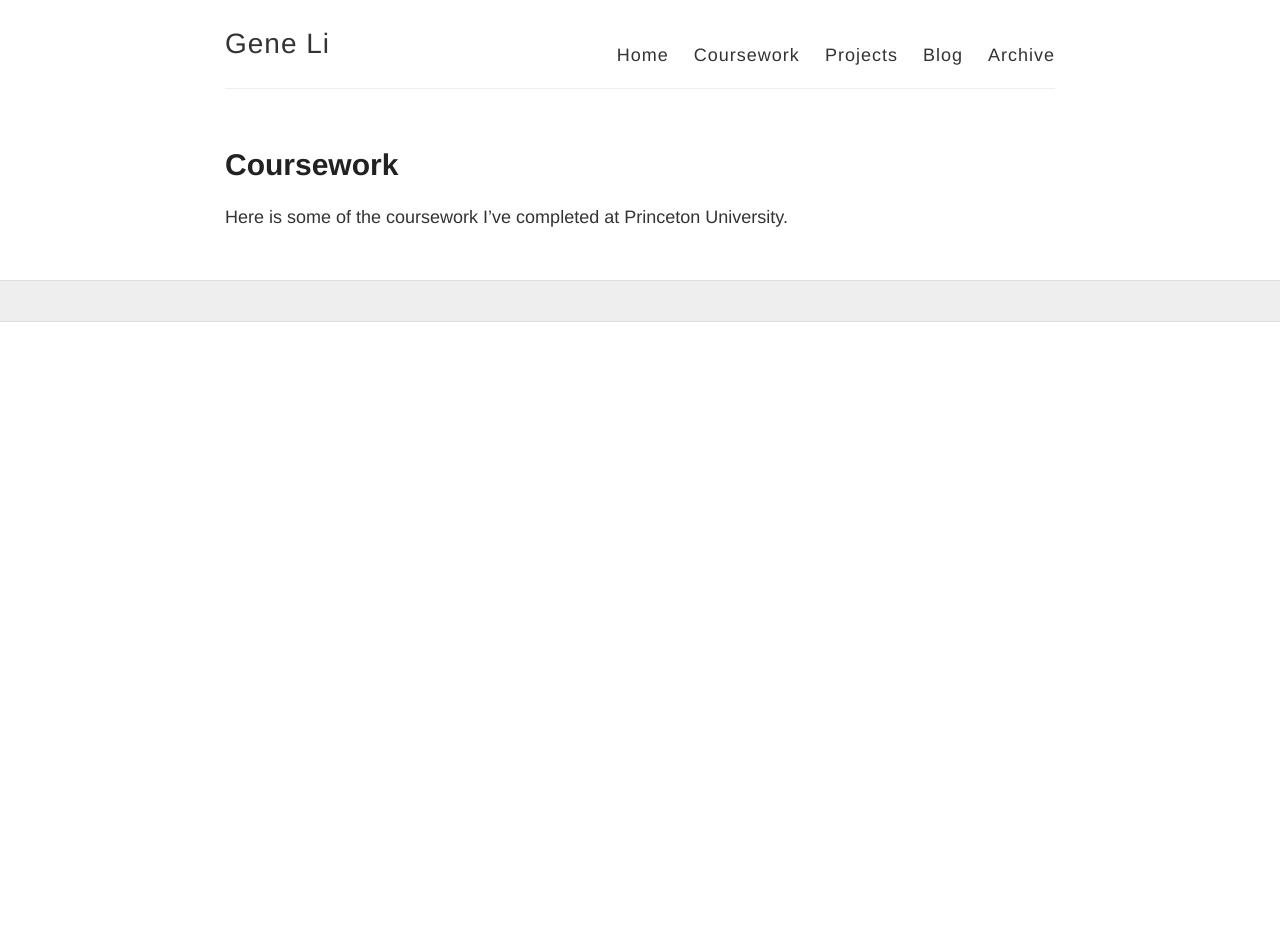
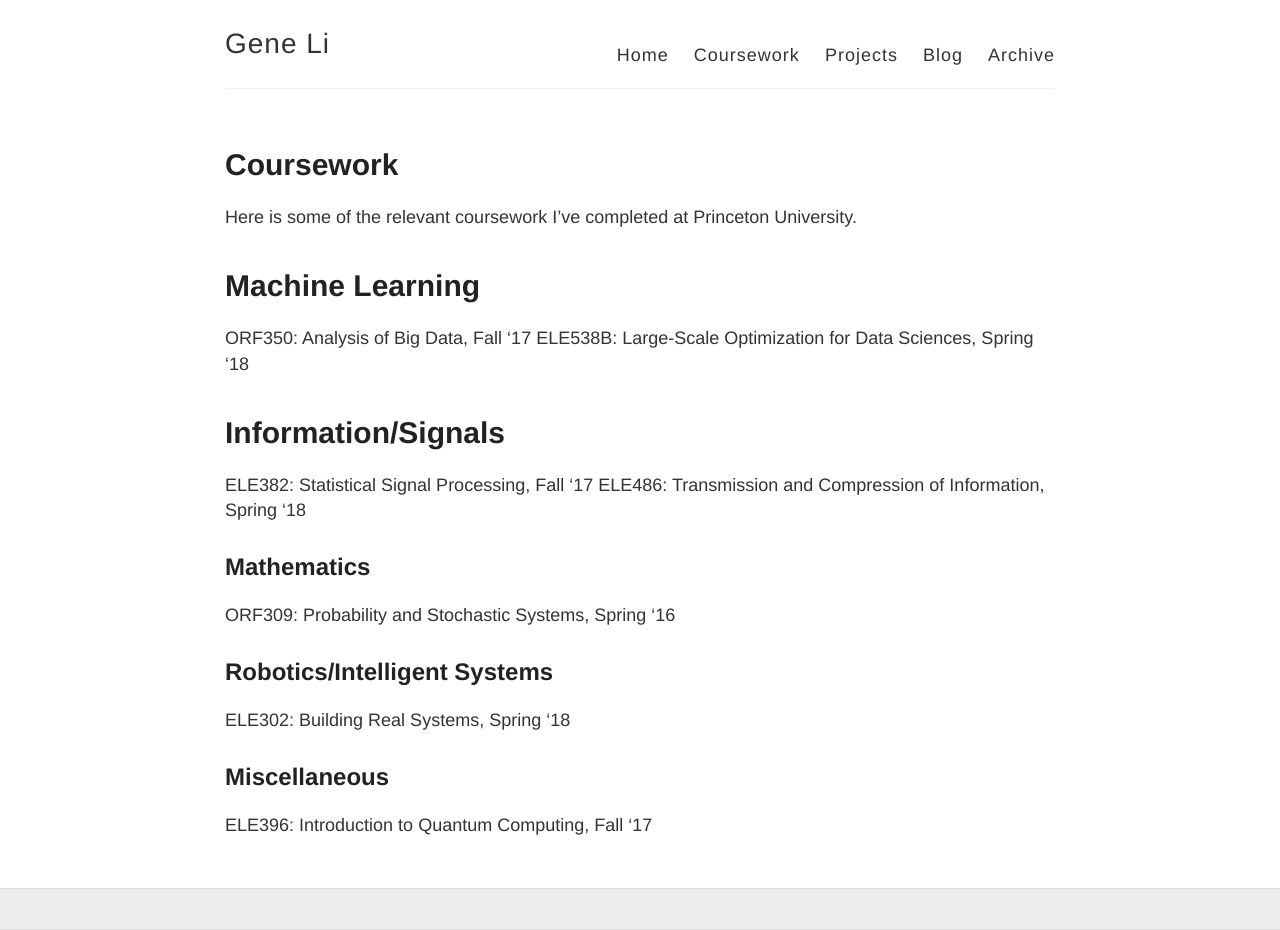
Before and after one commit to houcharlie/GXLI97.github.io, a Jekyll site: the page built from coursework.md, in a window 1280 px wide. Built offline with Jekyll 4.4.1, drawn with Linux system fonts in a browser that asks for light colours; before the commit the page ends 900 px from its top, so only the background shows below that.

Commit message:
Update coursework.md

```diff
--- a/coursework.md
+++ b/coursework.md
@@ -4,4 +4,22 @@ title: Coursework
 permalink: /coursework/
 ---
 
-Here is some of the coursework I've completed at Princeton University.
+Here is some of the relevant coursework I've completed at Princeton University.
+
+# Machine Learning
+ORF350: Analysis of Big Data, Fall '17
+ELE538B: Large-Scale Optimization for Data Sciences, Spring '18
+
+
+# Information/Signals
+ELE382: Statistical Signal Processing, Fall '17
+ELE486: Transmission and Compression of Information, Spring '18
+
+## Mathematics
+ORF309: Probability and Stochastic Systems, Spring '16
+
+## Robotics/Intelligent Systems
+ELE302: Building Real Systems, Spring '18
+
+## Miscellaneous
+ELE396: Introduction to Quantum Computing, Fall '17
```
